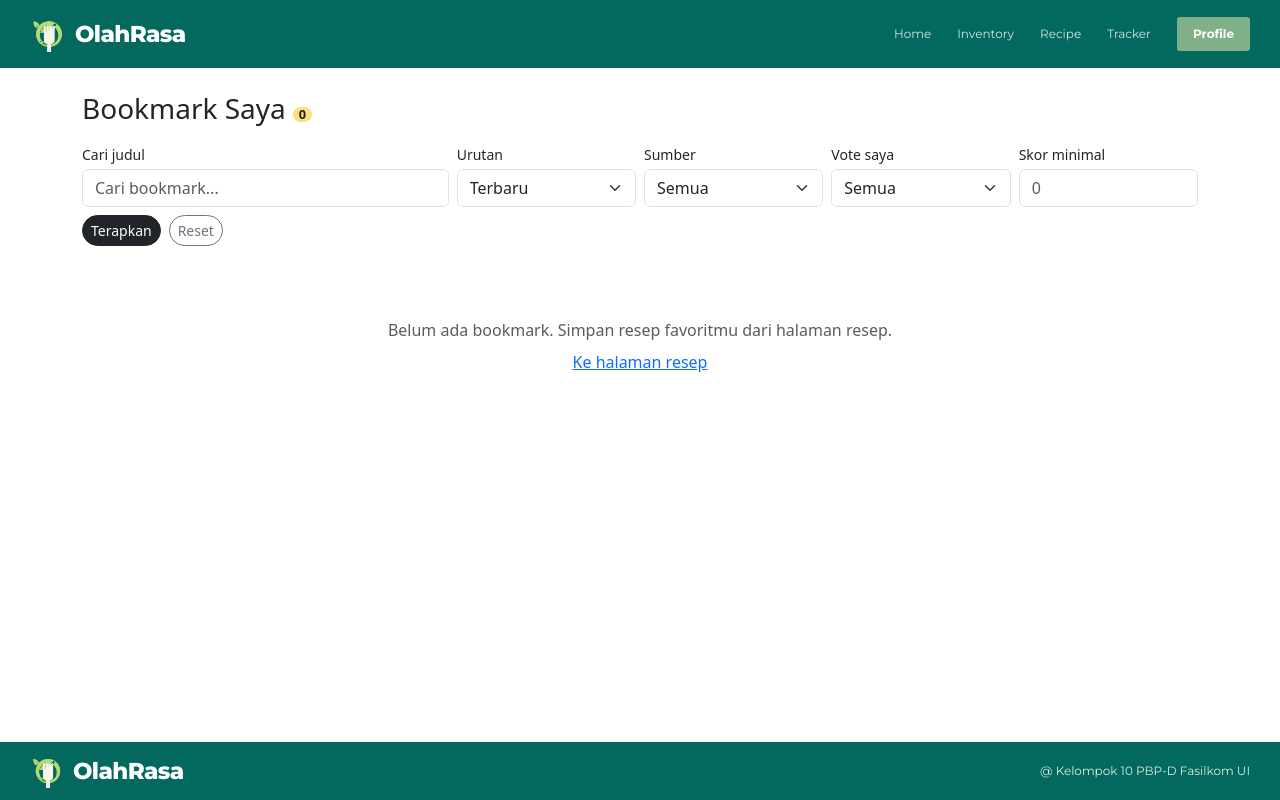
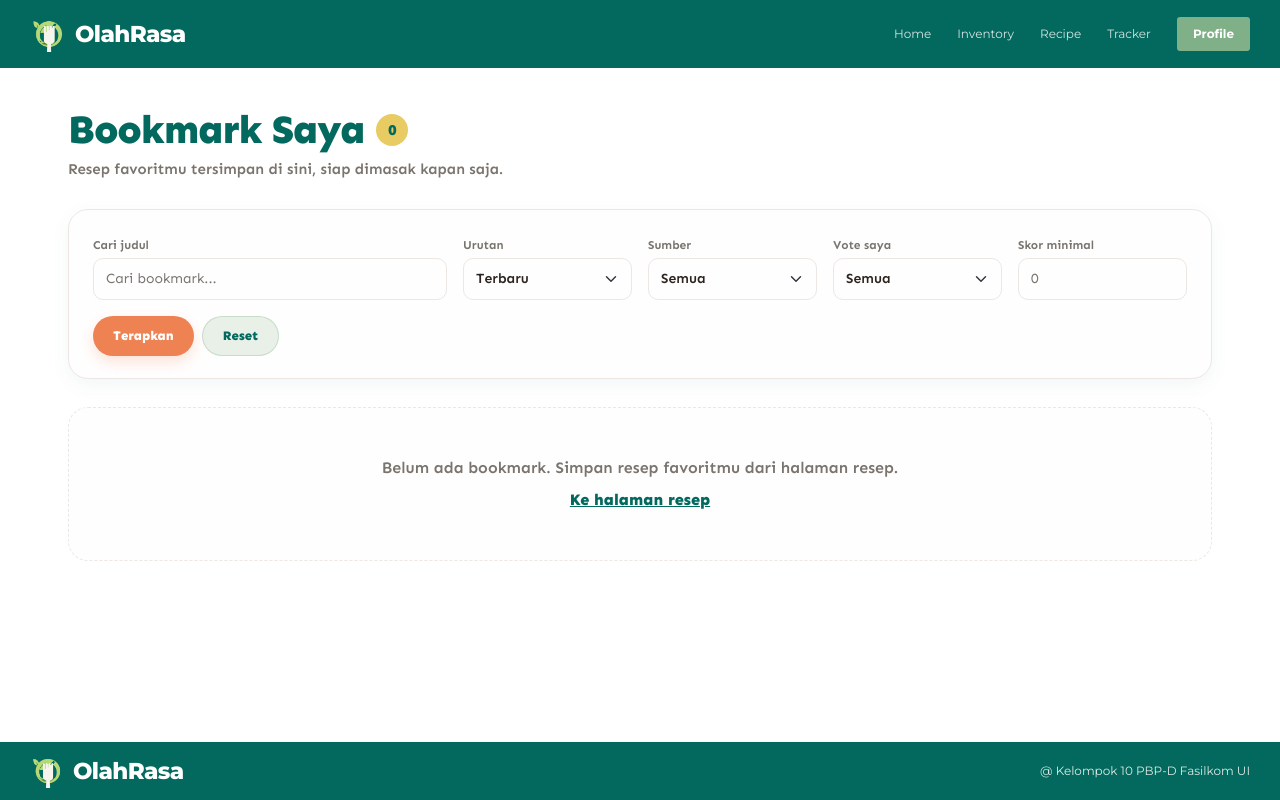
Before and after one commit to Tugas-Kelompok-PBP-D-10/main, a Django app: page /voting/bookmarks/ in a window 1280 px wide. Run offline with Django 5.2, Linux system fonts and the light colour scheme; the visitor is signed in with stand-in values (Sample User, id 1); data that the repository does not hold is empty.

Commit message:
feat(voting): fix css

```diff
--- /dev/null
+++ b/voting/static/voting/recipe-theme.css
@@ -0,0 +1,407 @@
+/* ==========================================================
+   OLAHRASA — RECIPE CARD & BOOKMARK THEME
+   Menyamakan font + desain kartu resep dan halaman bookmark
+   dengan halaman Tracker (token warna, radius, shadow, font Sen).
+
+   Dimuat SETELAH recipe.css / recipe-card-modal.css / Bootstrap
+   supaya aturan di sini yang menang.
+========================================================== */
+
+@import url('https://fonts.googleapis.com/css2?family=Sen:wght@400;500;600;700;800&display=swap');
+
+:root {
+    --ors-green-dark: #03695E;
+    --ors-green-soft: #80B088;
+    --ors-orange: #EE8252;
+    --ors-yellow: #E8CC63;
+    --ors-white: #FFFEFE;
+    --ors-ink: #2D241F;
+    --ors-muted: #7A746F;
+    --ors-line: #ECE7E2;
+    --ors-bg-soft: #F7F6F3;
+
+    --ors-green-tint: rgba(128, 176, 136, 0.18);
+    --ors-green-tint-strong: rgba(128, 176, 136, 0.32);
+    --ors-orange-tint: rgba(238, 130, 82, 0.14);
+    --ors-yellow-tint: rgba(232, 204, 99, 0.28);
+
+    --ors-radius-lg: 20px;
+    --ors-radius-sm: 10px;
+    --ors-shadow-card: 0 6px 20px rgba(3, 105, 94, 0.05);
+    --ors-shadow-hover: 0 8px 22px rgba(3, 105, 94, 0.1);
+
+    /* Bootstrap (halaman bookmark) ikut memakai font Sen */
+    --bs-body-font-family: 'Sen', sans-serif;
+    --bs-body-color: var(--ors-ink);
+}
+
+/* ----------------------------------------------------------
+   FONT — halaman resep & bookmark memakai Sen seperti Tracker.
+   Navbar/footer tetap Montserrat (diatur di style.css).
+---------------------------------------------------------- */
+body:has(.recipe-grid),
+body:has(.bookmark-page) {
+    font-family: 'Sen', sans-serif;
+    color: var(--ors-ink);
+    -webkit-font-smoothing: antialiased;
+}
+
+body:has(.recipe-grid) :is(button, input, select, textarea),
+body:has(.bookmark-page) :is(button, input, select, textarea) {
+    font-family: inherit;
+}
+
+/* Tombol vote/bookmark, skor, dan modal ikut Sen HANYA di halaman bookmark.
+   (--font-ui didefinisikan di voting.css; di-override di sini supaya
+   halaman lain yang juga memuat voting.css tidak berubah.) */
+body:has(.bookmark-page) {
+    --font-ui: 'Sen', system-ui, sans-serif;
+}
+
+.vote-actions,
+.vote-actions *,
+.nav-badge {
+    font-family: 'Sen', sans-serif;
+}
+
+/* ----------------------------------------------------------
+   KARTU RESEP (halaman Resep + Bookmark)
+---------------------------------------------------------- */
+.recipe-card {
+    background: var(--ors-white);
+    border: 1px solid var(--ors-line);
+    border-radius: var(--ors-radius-lg);
+    box-shadow: var(--ors-shadow-card);
+    overflow: hidden;
+    transition: transform 0.2s ease, box-shadow 0.2s ease, border-color 0.2s ease;
+}
+
+.recipe-card:hover {
+    transform: translateY(-3px);
+    border-color: var(--ors-green-tint-strong);
+    box-shadow: var(--ors-shadow-hover);
+}
+
+.recipe-card-open:focus-visible {
+    outline: 3px solid var(--ors-green-tint-strong);
+    outline-offset: -3px;
+    border-radius: var(--ors-radius-lg);
+}
+
+.recipe-card-media {
+    height: 180px;
+    background: var(--ors-bg-soft);
+}
+
+.recipe-img-placeholder {
+    color: var(--ors-muted);
+    font-size: 12px;
+    font-weight: 600;
+}
+
+.recipe-card-content {
+    padding: 18px;
+    gap: 0;
+}
+
+.recipe-card-title {
+    margin: 0 0 6px;
+    color: var(--ors-green-dark);
+    font-size: 16px;
+    font-weight: 800;
+    letter-spacing: -0.01em;
+    line-height: 1.3;
+}
+
+.recipe-card-meta {
+    margin: 0 0 12px;
+    color: var(--ors-muted);
+    font-size: 13px;
+    font-weight: 600;
+    line-height: 1.5;
+}
+
+.recipe-card-status {
+    padding: 4px 10px;
+    font-size: 11px;
+    font-weight: 700;
+}
+
+.recipe-status-viewed {
+    background: var(--ors-green-tint);
+    color: var(--ors-green-dark);
+}
+
+.recipe-status-completed {
+    background: var(--ors-orange-tint);
+    color: #B84D31;
+}
+
+.recipe-card-actions,
+#grid .recipe-card-actions {
+    /* #grid dipakai supaya menang dari aturan "Khusus halaman bookmark" di recipe-card-modal.css */
+    margin-top: auto;
+    padding: 14px 18px 16px;
+    border-top: 1px solid var(--ors-line);
+}
+
+.badge-cocok {
+    border-radius: 999px;
+    color: var(--ors-green-dark);
+    font-weight: 700;
+}
+
+/* Badge Bootstrap di dalam kartu bookmark */
+.recipe-card .badge {
+    padding: 5px 10px;
+    border-radius: 999px;
+    font-size: 11px;
+    font-weight: 700;
+    letter-spacing: 0;
+}
+
+.recipe-card .badge.text-bg-dark {
+    background-color: var(--ors-green-dark) !important;
+    color: var(--ors-white) !important;
+}
+
+.recipe-card .badge.text-bg-light {
+    background-color: var(--ors-green-tint) !important;
+    color: var(--ors-green-dark) !important;
+    border-color: var(--ors-green-tint-strong) !important;
+}
+
+.recipe-card .badge.text-bg-secondary {
+    background-color: var(--ors-bg-soft) !important;
+    color: var(--ors-muted) !important;
+}
+
+.recipe-card .text-muted {
+    color: var(--ors-muted) !important;
+    font-size: 12px;
+    font-weight: 600;
+}
+
+/* Modal detail resep */
+.recipe-modal {
+    border-radius: var(--ors-radius-lg);
+    box-shadow: 0 24px 60px rgba(3, 105, 94, 0.18);
+}
+
+.recipe-modal-title {
+    color: var(--ors-green-dark);
+    font-weight: 800;
+    letter-spacing: -0.01em;
+}
+
+/* ----------------------------------------------------------
+   HALAMAN BOOKMARK
+---------------------------------------------------------- */
+.bookmark-page {
+    width: 100%;
+    max-width: 1180px;
+    margin: 0 auto;
+    padding: 40px 12px 56px;
+    color: var(--ors-ink);
+}
+
+.bookmark-hero {
+    display: flex;
+    flex-wrap: wrap;
+    align-items: center;
+    justify-content: space-between;
+    gap: 14px;
+    margin-bottom: 28px;
+}
+
+.bookmark-hero-text h1 {
+    display: flex;
+    align-items: center;
+    gap: 12px;
+    margin: 0;
+    color: var(--ors-green-dark);
+    font-size: 40px;
+    font-weight: 800;
+    letter-spacing: -0.03em;
+    line-height: 1.1;
+}
+
+.bookmark-hero-text p {
+    margin: 6px 0 0;
+    color: var(--ors-muted);
+    font-size: 15px;
+    font-weight: 600;
+    line-height: 1.5;
+}
+
+.bookmark-page .nav-badge {
+    display: inline-flex;
+    align-items: center;
+    justify-content: center;
+    min-width: 32px;
+    height: 32px;
+    padding: 0 10px;
+    border-radius: 999px;
+    background: var(--ors-yellow);
+    color: var(--ors-green-dark);
+    font-size: 15px;
+    font-weight: 800;
+    letter-spacing: 0;
+}
+
+/* Kartu filter */
+.bookmark-filter-card {
+    margin-bottom: 28px;
+    padding: 22px 24px;
+    background: var(--ors-white);
+    border: 1px solid var(--ors-line);
+    border-radius: var(--ors-radius-lg);
+    box-shadow: var(--ors-shadow-card);
+}
+
+.bookmark-page .form-label {
+    margin-bottom: 6px;
+    color: var(--ors-muted);
+    font-size: 12px;
+    font-weight: 700;
+}
+
+.bookmark-page .form-control,
+.bookmark-page .form-select {
+    min-height: 42px;
+    border: 1px solid var(--ors-line);
+    border-radius: var(--ors-radius-sm);
+    background-color: var(--ors-white);
+    color: var(--ors-ink);
+    font-size: 14px;
+    font-weight: 600;
+    box-shadow: none;
+}
+
+.bookmark-page .form-control::placeholder {
+    color: var(--ors-muted);
+    font-weight: 400;
+}
+
+.bookmark-page .form-control:focus,
+.bookmark-page .form-select:focus {
+    border-color: var(--ors-green-soft);
+    box-shadow: 0 0 0 3px var(--ors-green-tint);
+}
+
+/* Tombol — sama seperti .tracker-btn (utama) & .tracker-set-target-btn (sekunder) */
+.bookmark-btn,
+.bookmark-btn-soft {
+    display: inline-flex;
+    align-items: center;
+    justify-content: center;
+    gap: 8px;
+    min-height: 40px;
+    padding: 10px 20px;
+    border-radius: 999px;
+    font-size: 13px;
+    font-weight: 800;
+    line-height: 1.2;
+    cursor: pointer;
+    transition: transform 0.2s ease, box-shadow 0.2s ease, background 0.2s ease;
+}
+
+.bookmark-btn {
+    border: none;
+    background: var(--ors-orange);
+    color: var(--ors-white);
+    box-shadow: 0 6px 14px rgba(238, 130, 82, 0.22);
+}
+
+.bookmark-btn:hover {
+    transform: translateY(-1px);
+    box-shadow: 0 8px 18px rgba(238, 130, 82, 0.3);
+}
+
+.bookmark-btn-soft {
+    border: 1px solid var(--ors-green-tint-strong);
+    background: var(--ors-green-tint);
+    color: var(--ors-green-dark);
+}
+
+.bookmark-btn-soft:hover {
+    background: var(--ors-green-tint-strong);
+}
+
+.bookmark-btn:active,
+.bookmark-btn-soft:active {
+    transform: scale(0.98);
+}
+
+.bookmark-btn:focus-visible,
+.bookmark-btn-soft:focus-visible {
+    outline: 3px solid var(--ors-green-tint-strong);
+    outline-offset: 2px;
+}
+
+/* Status: loading / kosong / error */
+.bookmark-page #loading,
+.bookmark-page #empty {
+    padding: 48px 20px !important;
+    background: var(--ors-white);
+    border: 1px dashed var(--ors-line);
+    border-radius: var(--ors-radius-lg);
+    color: var(--ors-muted) !important;
+    font-weight: 600;
+}
+
+.bookmark-page #empty-link {
+    color: var(--ors-green-dark);
+    font-weight: 800;
+}
+
+.bookmark-page .alert-danger {
+    border: 1px solid var(--ors-orange-tint);
+    border-radius: var(--ors-radius-sm);
+    background: var(--ors-orange-tint);
+    color: #B84D31;
+    font-weight: 600;
+}
+
+/* Pagination */
+.bookmark-page .page-link {
+    border: 1px solid var(--ors-line);
+    border-radius: 999px;
+    margin: 0 4px;
+    padding: 8px 16px;
+    background: var(--ors-white);
+    color: var(--ors-green-dark);
+    font-size: 13px;
+    font-weight: 700;
+    box-shadow: none;
+}
+
+.bookmark-page .page-item:first-child .page-link,
+.bookmark-page .page-item:last-child .page-link {
+    border-radius: 999px;
+}
+
+.bookmark-page .page-link:hover:not(:disabled) {
+    background: var(--ors-green-tint);
+    border-color: var(--ors-green-tint-strong);
+}
+
+.bookmark-page .page-item.disabled .page-link {
+    background: transparent;
+    border-color: transparent;
+    color: var(--ors-muted);
+}
+
+@media (max-width: 700px) {
+    .bookmark-page {
+        padding: 28px 4px 44px;
+    }
+
+    .bookmark-hero-text h1 {
+        font-size: 30px;
+    }
+
+    .bookmark-filter-card {
+        padding: 18px;
+    }
+}
--- a/voting/templates/voting/bookmark_list.html
+++ b/voting/templates/voting/bookmark_list.html
@@ -8,17 +8,23 @@
 <link href="https://cdn.jsdelivr.net/npm/bootstrap@5.3.3/dist/css/bootstrap.min.css" rel="stylesheet">
 {# Potongan recipe.css (kartu + modal detail) tanpa aturan global yang bentrok dengan Bootstrap #}
 <link rel="stylesheet" href="{% static 'voting/recipe-card-modal.css' %}">
+{# Tema bersama (font Sen + desain kartu ala Tracker/Profile), harus dimuat paling akhir #}
+<link rel="stylesheet" href="{% static 'voting/recipe-theme.css' %}">
 
-<main class="container py-4">
-    <header class="d-flex flex-wrap justify-content-between align-items-center gap-2 mb-3">
-        <h1 class="h3 mb-0">Bookmark Saya <span class="nav-badge" data-bookmark-count>{{ total }}</span></h1>
+<main class="bookmark-page">
+    <header class="bookmark-hero">
+        <div class="bookmark-hero-text">
+            <h1>Bookmark Saya <span class="nav-badge" data-bookmark-count>{{ total }}</span></h1>
+            <p>Resep favoritmu tersimpan di sini, siap dimasak kapan saja.</p>
+        </div>
         <button type="button" id="clear-button"
-            class="btn btn-outline-dark btn-sm rounded-pill{% if not total %} d-none{% endif %}">
+            class="bookmark-btn-soft{% if not total %} d-none{% endif %}">
             Hapus semua
         </button>
     </header>
 
-    <form id="bookmark-filter-form" class="row g-2 align-items-end mb-4">
+    <div class="bookmark-filter-card">
+    <form id="bookmark-filter-form" class="row g-3 align-items-end">
         <div class="col-12 col-md-4">
             <label class="form-label small mb-1" for="f-q">Cari judul</label>
             <input id="f-q" type="search" name="q" value="{{ filters.q }}" class="form-control"
@@ -64,10 +70,11 @@
             </select>
         </div>
         <div class="col-12 d-flex gap-2">
-            <button type="submit" class="btn btn-dark btn-sm rounded-pill">Terapkan</button>
-            <button type="button" id="reset-button" class="btn btn-outline-secondary btn-sm rounded-pill">Reset</button>
+            <button type="submit" class="bookmark-btn">Terapkan</button>
+            <button type="button" id="reset-button" class="bookmark-btn-soft">Reset</button>
         </div>
     </form>
+    </div>
 
     <!-- Loading State -->
     <div id="loading" class="text-center text-muted py-5 d-none">
```
